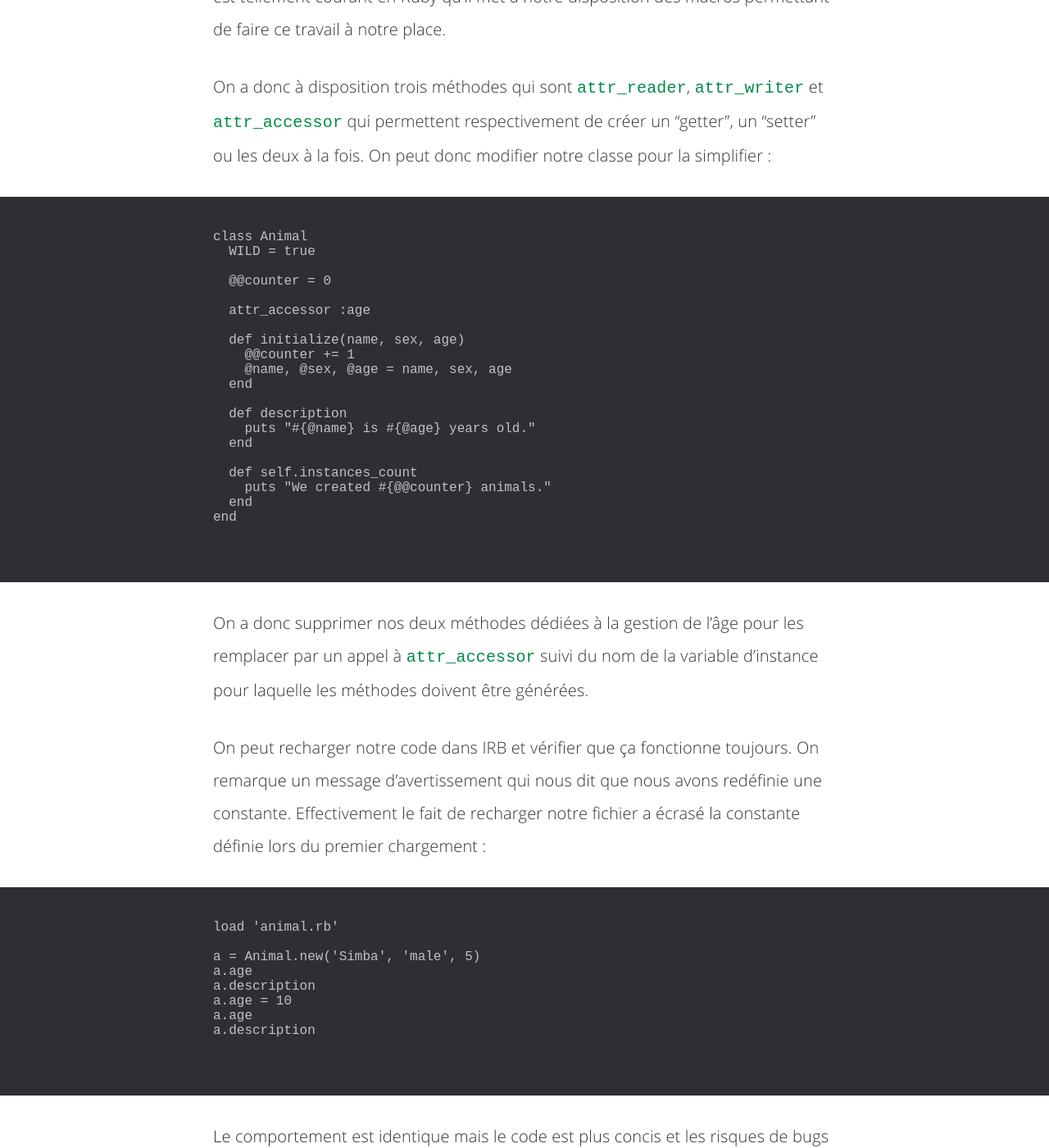
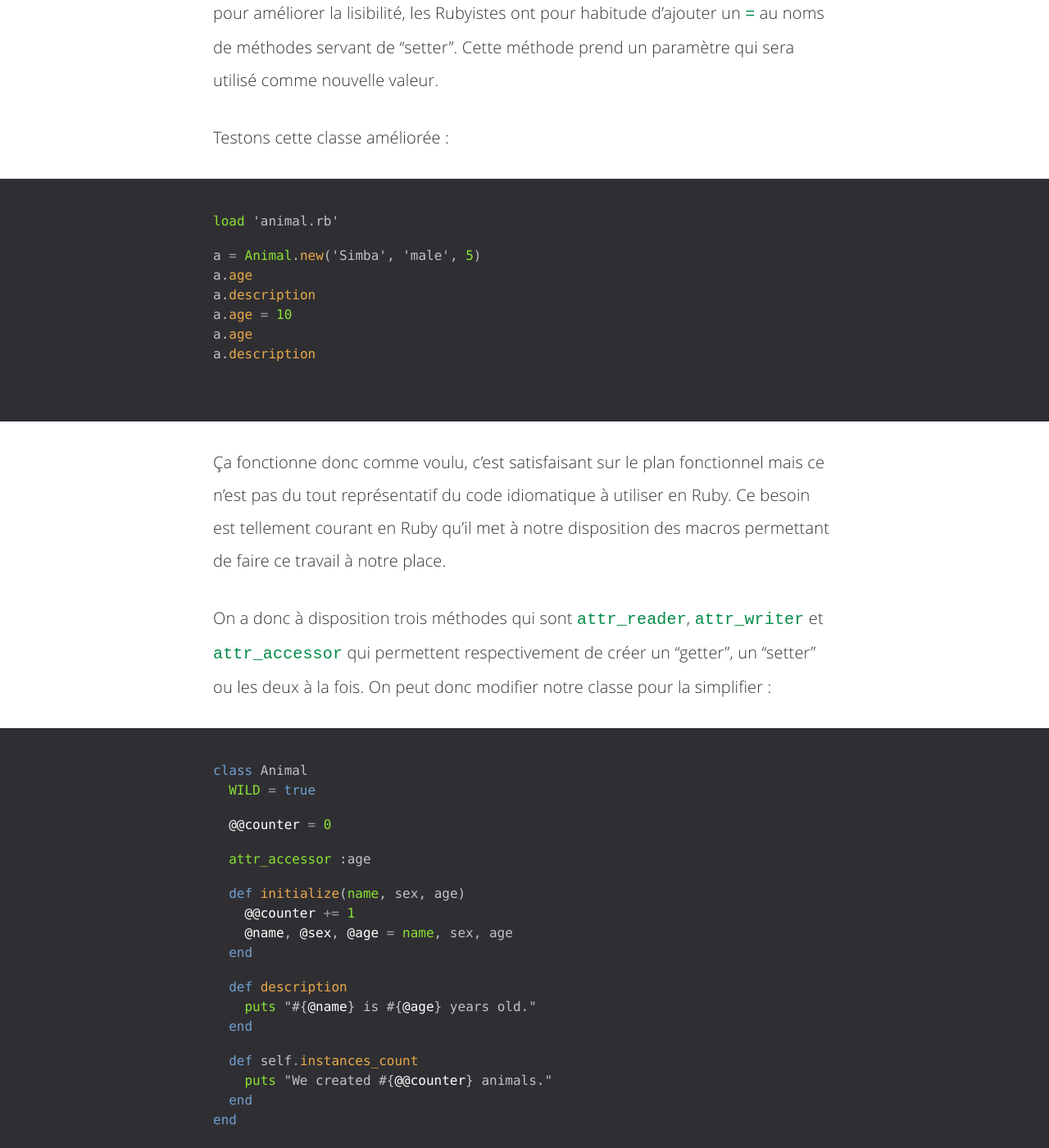
Before and after one commit to fasca/fasca.github.io, a Jekyll site: the page built from _posts/2017-07-15-Apprendre-Ruby.md, in a window 1280 px wide and 1400 px high, scrolled down 24233 px. Shown: the whole window at 82% size. Built offline with Jekyll 4.4.1, drawn with Linux system fonts in a browser that asks for light colours; comment, search, counter and statistics services are not loaded; some of the changed text lies outside the part shown.

Commit message:
Update 2017-07-15-Apprendre-Ruby.md

````diff
--- a/_posts/2017-07-15-Apprendre-Ruby.md
+++ b/_posts/2017-07-15-Apprendre-Ruby.md
@@ -214,7 +214,7 @@ Comme vous pouvez vous en douter, il existe en Ruby le mot-clé `if` qui permet
 
 On peut donc écrire des choses comme :
 
-```
+```ruby
 if 1 == 1
 	puts "OK"
 end
@@ -224,7 +224,7 @@ On utilise dans cet exemple le double égal pour comparer deux valeurs entre ell
 
 On peut aussi créer des conditions à deux branches qui permettent de couvrir le cas où les valeurs sont égales mais aussi le cas où elles ne le sont pas. Pour ce faire, on utilise le mot-clé `else` en coordination avec le mot-clé `if` :
 
-```
+```ruby
 if 1 > 2
 	puts "1 est plus grand que 2"
 else
@@ -238,7 +238,7 @@ On utilise ici le chevron pour vérifier si la valeur de gauche est plus grande
 
 Pour aller plus loin, on peut encore ajouter des branches à notre condition grâce au mot-clé `elsif`. C'est un cas plus rare mais c'est une possibilité du langage. On peut donc écrire des conditions du type :
 
-```
+```ruby
 if false
 	puts "faux"
 elsif true
@@ -254,7 +254,7 @@ C'est donc la branche `elsif` qui remplie la condition et on affiche "vrai".
 
 Très souvent on a besoin d'inverser une condition, on peut donc utiliser le mot-clé `if` avec un point d'exclamation devant la condition pour l'inverser :
 
-```
+```ruby
 if !false
 	puts "OK"
 end
@@ -262,7 +262,7 @@ end
 
 mais il existe un idiome en Ruby pour exprimer cette condition inversée, c'est le mot clé `unless`. On peut donc ré-écrire notre condition de la façon suivante :
 
-```
+```ruby
 unless false
 	puts "OK"
 end
@@ -276,13 +276,13 @@ Dans bien des cas, on souhaite écrire une condition qui ne va concerner qu'une
 
 Elles consistent à être placées directement après la ligne de code concernée et sont une fois encore un moyen d'améliorer la lisibilité du code :
 
-```
+```ruby
 puts "Ok" if true
 ```
 
 On peut également utiliser le `unless` en version post-fixée :
 
-```
+```ruby
 puts "Ok" unless false
 ```
 
@@ -292,7 +292,7 @@ Pour les cas plus complexes, on utilisera souvent la structure de contrôle `cas
 
 En Ruby cette structure de contrôle est bien plus puissante. Elle ne se cantonne pas à vérifier une égalité simple pour chaque branche, elle permet d'embarquer des conditions évoluées :
 
-```
+```ruby
 case "Ceci est une chaîne"
 when "foo"
 	puts "Branche 1"
@@ -332,7 +332,7 @@ Les conventions en Ruby veulent que si une variable contient plusieurs mots, on
 
 Des exemples de variables locales pourraient donc être :
 
-```
+```ruby
 user = "Nico"
 _unused = "Non utilisé"
 some_var = 1234
@@ -346,7 +346,7 @@ Viennent ensuite les variables globales qui commencent obligatoirement par un `$
 
 Voici quelques exemples de variables globales :
 
-```
+```ruby
 $version = "1.2.6"
 $NOT_A_CONST = 42
 ```
@@ -355,14 +355,14 @@ Nous avons ensuite les variables d'instances qui sont un type de variable très
 
 Ces variables d'instances commencent toujours par un `@` et suivent les mêmes conventions que les variables locales. Voici quelques exemples :
 
-```
+```ruby
 @foobar = "baz"
 @some_var_123 = 123
 ```
 
 Nous avons également les variables de classe qui contiennent des données accessibles à l'ensemble d'une classe et des ses instances. Ces variables sont partagées entre tous les objets issus de la classe en question. Les variables de classe commencent par deux `@`. Voici quelques exemples :
 
-```
+```ruby
 @@counter = 10
 @@file_path = "/some/dir/file.txt"
 ```
@@ -373,7 +373,7 @@ Les constantes sont destinées à stocker des informations qui ne sont pas appel
 
 Voici quelques exemples de noms de constantes :
 
-```
+```ruby
 STATUSES = ["draft", "published", "pinned"]
 API_URL = "http://something.com"
 ```
@@ -384,7 +384,7 @@ Dans la pratique, en Ruby, les développeurs aiment encapsuler les logiques mét
 
 Voyons donc un exemple dans le contexte d'une classe. Ne vous inquiétez pas, nous aurons l’occasion de voir plus en détail le fonctionnement des classes dans les prochains épisodes :
 
-```
+```ruby
 class User
 	MIN_AGE = 18
 	MAX_AGE = 90
@@ -408,7 +408,7 @@ Cette classe contient deux méthodes, le constructeur qui permet de préparer l'
 
 Pour finir utilisons cette classe nouvellement crée :
 
-```
+```ruby
 User.new("nico")
 User.new("martin")
 User.new("jon")
@@ -445,7 +445,7 @@ Il est intéressant de noter que puisqu'en Ruby tout est objet, les classes elle
 
 Créons une classe `Animal` qui permettra de gérer des animaux.
 
-```
+```ruby
 class Animal
   WILD = true
 
@@ -476,13 +476,13 @@ Finalement on a définie une méthode de classe `instances_count` qui est donc p
 
 On va maintenant utiliser cette classe pour tester son comportement. On commence par charger notre fichier dans IRB grâce à la méthode `load`
 
-```
+```ruby
 load 'animal.rb'
 ```
 
 On peut utiliser notre classe.
 
-```
+```ruby
 a1 = Animal.new('Simba', 'male', 5)
 a2 = Animal.new('Cheetah', 'male', 20)
 
@@ -492,13 +492,13 @@ a2.description
 
 Vérifions maintenant le nombre d'instances créées :
 
-```
+```ruby
 Animal.instances_count
 ```
 
 On peut également accéder à la constante depuis l'extérieur de la classe grâce à la notation `::` :
 
-```
+```ruby
 Animal::WILD
 ```
 
@@ -521,7 +521,7 @@ Bien souvent vous aurez besoin de pouvoir modifier les propriétés d'une instan
 
 En Ruby ce sont les accesseurs. Ce sont des méthodes dédiées à la lecture ou à la modification du contenu d'une variable d'instance. Nous allons améliorer notre classe existante pour pouvoir lire et modifier le contenu de la variable d'instance `@age` :
 
-```
+```ruby
 class Animal
   WILD = true
 
@@ -554,7 +554,7 @@ On a donc ajouter la méthode `age` qui fait office de "getter", son but est sim
 
 Testons cette classe améliorée :
 
-```
+```ruby
 load 'animal.rb'
 
 a = Animal.new('Simba', 'male', 5)
@@ -569,7 +569,7 @@ a.description
 
 On a donc à disposition trois méthodes qui sont `attr_reader`, `attr_writer` et `attr_accessor` qui permettent respectivement de créer un "getter", un "setter" ou les deux à la fois. On peut donc modifier notre classe pour la simplifier :
 
-```
+```ruby
 class Animal
   WILD = true
 
@@ -596,7 +596,7 @@ On a donc supprimer nos deux méthodes dédiées à la gestion de l'âge pour le
 
 On peut recharger notre code dans IRB et vérifier que ça fonctionne toujours. On remarque un message d’avertissement qui nous dit que nous avons redéfinie une constante. Effectivement le fait de recharger notre fichier a écrasé la constante définie lors du premier chargement :
 
-```
+```ruby
 load 'animal.rb'
 
 a = Animal.new('Simba', 'male', 5)
@@ -630,7 +630,7 @@ Imaginez que sur la base de notre classe `Animal` nous voulions créer des chien
 
 Nous allons donc créer notre première classe qui hérite de la classe `Animal`. Ce sera la classe `Dog`. Dans cette classe, nous allons créer une méthode qui permet à l'animal d'émettre son cri. En Ruby, l'héritage se fait grâce à l'opérateur `<` :
 
-```
+```ruby
 class Dog < Animal
   WILD = false
 
@@ -642,7 +642,7 @@ end
 
 On a donc défini une classe `Dog` qui hérite de la classe `Animal`. De ce fait elle possède déjà tous les comportements de la classe `Animal` :
 
-```
+```ruby
 load 'animal.rb'
 load 'dog.rb'
 
@@ -653,13 +653,13 @@ d.description
 
 Mais cette classe possède également une nouvelle méthode qu'on peut appeler :
 
-```
+```ruby
 d.cry
 ```
 
 Ce qui est impossible sur un objet de la classe `Animal` :
 
-```
+```ruby
 a = Animal.new('Simba', 'male', 5)
 a.cry
 ```
@@ -668,7 +668,7 @@ Une exception `NoMethodError` est levée.
 
 On voit également qu'on a redéfini la constante `WILD` parce que les chiens ne sont pas des animaux sauvages :
 
-```
+```ruby
 Dog::WILD
 ```
 
@@ -676,7 +676,7 @@ Dog::WILD
 
 L'héritage laisse aussi la liberté de ré-écrire entièrement ou en partie des méthodes de la classe parent. On va donc modifier la description pour qu'elle soit plus personnelle :
 
-```
+```ruby
 class Dog < Animal
   WILD = false
 
@@ -692,7 +692,7 @@ end
 
 On a donc complètement écrasé la définition du parent pour avoir un comportement personnalisé :
 
-```
+```ruby
 load 'dog.rb'
 
 d = Dog.new('Snoopy', 'male', 10)
@@ -701,7 +701,7 @@ d.description
 
 On aurait pu vouloir garder le comportement par défaut mais simplement y ajouter du comportement additionnel. C'est possible grâce au mot-clé `super` qui permet d'appeler la méthode correspondante du parent. Modifions notre classe :
 
-```
+```ruby
 class Dog < Animal
   WILD = false
 
@@ -718,7 +718,7 @@ end
 
 Testons à nouveau :
 
-```
+```ruby
 load 'dog.rb'
 
 d = Dog.new('Snoopy', 'male', 10)
````
